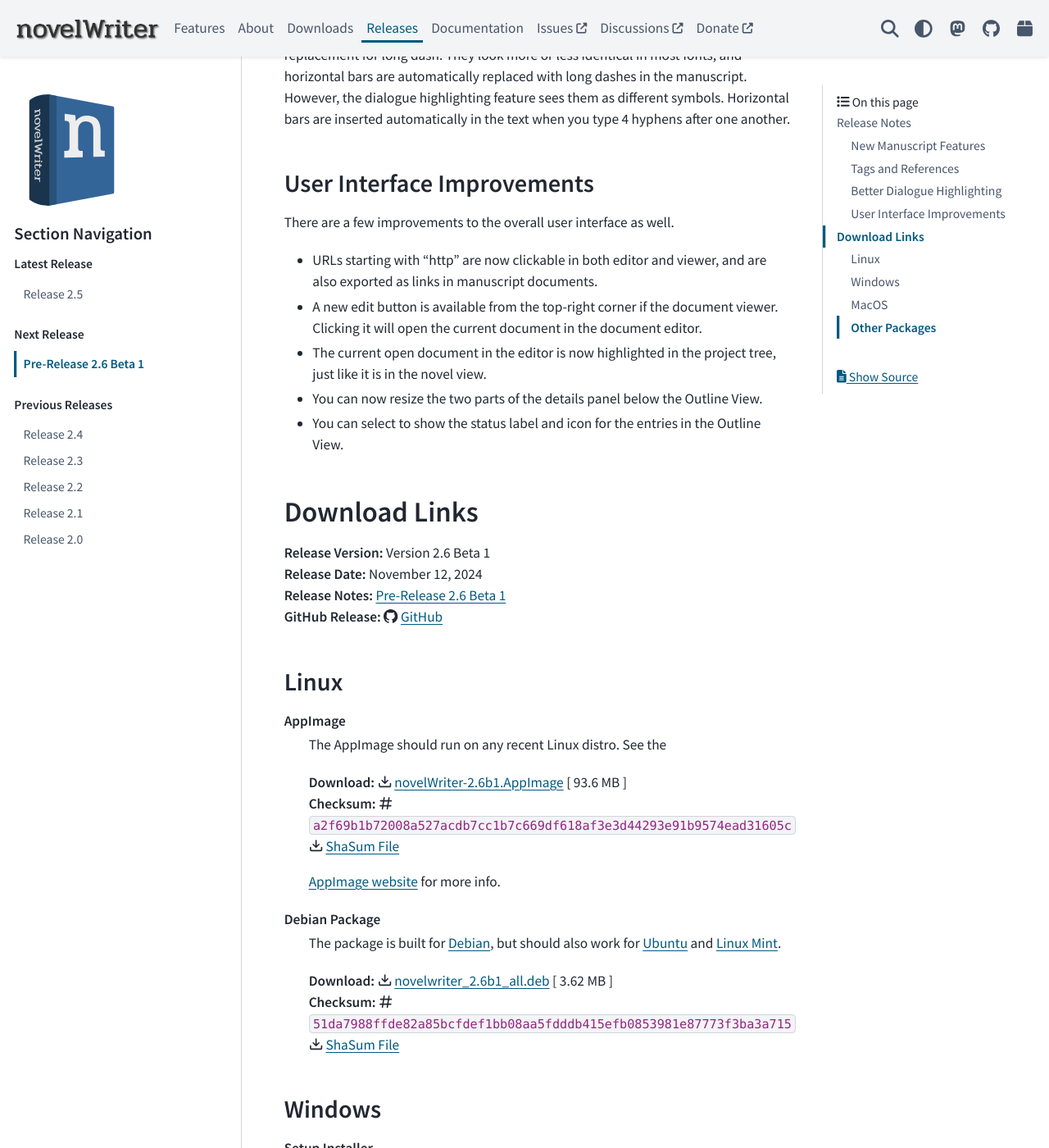
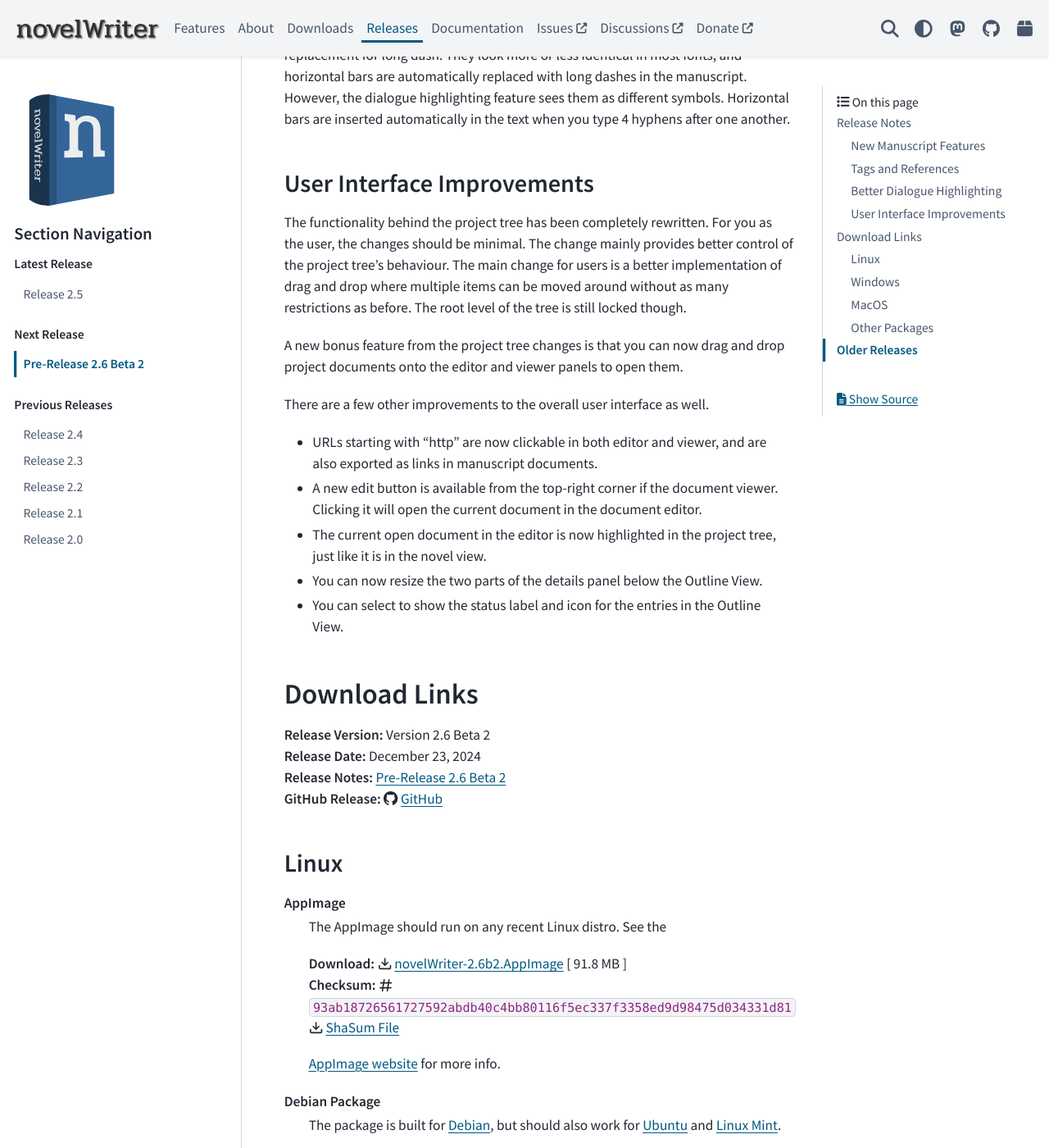
Before and after one commit to vkbo/novelWriter.io, a Sphinx documentation site: the page built from source/releases/release_2_6.rst, in a window 1280 px wide and 1400 px high, scrolled down 2374 px. Shown: the whole window at 82% size. Built offline with Sphinx 7.4.7 and the PyData theme 0.15.4, drawn with Linux system fonts in a browser that asks for light colours; some of the changed text lies outside the part shown.

Commit message:
Release 2.6 Beta 2

```diff
--- a/source/generated/download_pre_release.rst
+++ b/source/generated/download_pre_release.rst
@@ -6,10 +6,10 @@
 .. _SignPath.io: https://about.signpath.io/
 .. _SignPath Foundation: https://signpath.org/
 
-| **Release Version:** Version 2.6 Beta 1
-| **Release Date:** November 12, 2024
+| **Release Version:** Version 2.6 Beta 2
+| **Release Date:** December 23, 2024
 | **Release Notes:** :ref:`main_release_2_6`
-| **GitHub Release:** :octicon:`mark-github` `GitHub <https://github.com/vkbo/novelWriter/releases/tag/v2.6b1>`__
+| **GitHub Release:** :octicon:`mark-github` `GitHub <https://github.com/vkbo/novelWriter/releases/tag/v2.6b2>`__
 
 Linux
 -----
@@ -17,16 +17,16 @@
 **AppImage**
    The AppImage should run on any recent Linux distro. See the
 
-   | **Download:** :octicon:`download` `novelWriter-2.6b1.AppImage <https://github.com/vkbo/novelWriter/releases/download/v2.6b1/novelWriter-2.6b1.AppImage>`__ [ 93.6 MB ]
-   | **Checksum:** :octicon:`hash` ``a2f69b1b72008a527acdb7cc1b7c669df618af3e3d44293e91b9574ead31605c`` :octicon:`download` `ShaSum File <https://github.com/vkbo/novelWriter/releases/download/v2.6b1/novelWriter-2.6b1.AppImage.sha256>`__
+   | **Download:** :octicon:`download` `novelWriter-2.6b2.AppImage <https://github.com/vkbo/novelWriter/releases/download/v2.6b2/novelWriter-2.6b2.AppImage>`__ [ 91.8 MB ]
+   | **Checksum:** :octicon:`hash` ``93ab18726561727592abdb40c4bb80116f5ec337f3358ed9d98475d034331d81`` :octicon:`download` `ShaSum File <https://github.com/vkbo/novelWriter/releases/download/v2.6b2/novelWriter-2.6b2.AppImage.sha256>`__
 
    `AppImage website`_ for more info.
 
 **Debian Package**
    The package is built for Debian_, but should also work for Ubuntu_ and `Linux Mint`_.
 
-   | **Download:** :octicon:`download` `novelwriter_2.6b1_all.deb <https://github.com/vkbo/novelWriter/releases/download/v2.6b1/novelwriter_2.6b1_all.deb>`__ [ 3.62 MB ]
-   | **Checksum:** :octicon:`hash` ``51da7988ffde82a85bcfdef1bb08aa5fdddb415efb0853981e87773f3ba3a715`` :octicon:`download` `ShaSum File <https://github.com/vkbo/novelWriter/releases/download/v2.6b1/novelwriter_2.6b1_all.deb.sha256>`__
+   | **Download:** :octicon:`download` `novelwriter_2.6b2_all.deb <https://github.com/vkbo/novelWriter/releases/download/v2.6b2/novelwriter_2.6b2_all.deb>`__ [ 3.63 MB ]
+   | **Checksum:** :octicon:`hash` ``1735d1191f442f3a6e1a4c14a6967849696e8d422b71134e43ee92c05c1e47e3`` :octicon:`download` `ShaSum File <https://github.com/vkbo/novelWriter/releases/download/v2.6b2/novelwriter_2.6b2_all.deb.sha256>`__
 
 
 Windows
@@ -35,8 +35,8 @@
 **Setup Installer**
    This is a standard setup installer for Windows. It is made for Windows 10 or newer.
 
-   | **Download:** :octicon:`download` `novelwriter-2.6b1-amd64-setup.exe <https://github.com/vkbo/novelWriter/releases/download/v2.6b1/novelwriter-2.6b1-amd64-setup.exe>`__ [ 46.2 MB ]
-   | **Checksum:** :octicon:`hash` ``221e963130985ff62ab5073d03c30b6b355d9fdfcd7dd07c44e6ba88f1d2f333`` :octicon:`download` `ShaSum File <https://github.com/vkbo/novelWriter/releases/download/v2.6b1/novelwriter-2.6b1-amd64-setup.exe.sha256>`__
+   | **Download:** :octicon:`download` `novelwriter-2.6b2-amd64-setup.exe <https://github.com/vkbo/novelWriter/releases/download/v2.6b2/novelwriter-2.6b2-amd64-setup.exe>`__ [ 46.2 MB ]
+   | **Checksum:** :octicon:`hash` ``8bda80249833455c5aa5e053107a93b0aa6f5a6bad832acedb6fa6dc20001e9b`` :octicon:`download` `ShaSum File <https://github.com/vkbo/novelWriter/releases/download/v2.6b2/novelwriter-2.6b2-amd64-setup.exe.sha256>`__
 
    Free code signing is provided by `SignPath.io`_, certificate by `SignPath Foundation`_.
 
@@ -47,15 +47,15 @@
 **DMG Image for Intel**
    This is a DMG image for MacOS with x86_64 architecture. It is built on MacOS 12.
 
-   | **Download:** :octicon:`download` `novelWriter-2.6b1-x86_64.dmg <https://github.com/vkbo/novelWriter/releases/download/v2.6b1/novelWriter-2.6b1-x86_64.dmg>`__ [ 92.5 MB ]
-   | **Checksum:** :octicon:`hash` ``cc4df08b616f01f410749082188a53901c03afcbf46186396e9b94e0ad9218b3`` :octicon:`download` `ShaSum File <https://github.com/vkbo/novelWriter/releases/download/v2.6b1/novelWriter-2.6b1-x86_64.dmg.sha256>`__
+   | **Download:** :octicon:`download` `novelWriter-2.6b2-x86_64.dmg <https://github.com/vkbo/novelWriter/releases/download/v2.6b2/novelWriter-2.6b2-x86_64.dmg>`__ [ 93.3 MB ]
+   | **Checksum:** :octicon:`hash` ``2191a86c9ffeafdfd0119a1b415b339485977cc76881c311999eb5d9da2457be`` :octicon:`download` `ShaSum File <https://github.com/vkbo/novelWriter/releases/download/v2.6b2/novelWriter-2.6b2-x86_64.dmg.sha256>`__
 
 
 **DMG Image for Apple Silicon (M1)**
    This is a DMG image for MacOS with aarch64 architecture. It is built on MacOS 14.
 
-   | **Download:** :octicon:`download` `novelWriter-2.6b1-aarch64.dmg <https://github.com/vkbo/novelWriter/releases/download/v2.6b1/novelWriter-2.6b1-aarch64.dmg>`__ [ 88.0 MB ]
-   | **Checksum:** :octicon:`hash` ``ddc0c55afc4b870029f409742991b00bd237c5a90fb59769e9050be72e88c020`` :octicon:`download` `ShaSum File <https://github.com/vkbo/novelWriter/releases/download/v2.6b1/novelWriter-2.6b1-aarch64.dmg.sha256>`__
+   | **Download:** :octicon:`download` `novelWriter-2.6b2-aarch64.dmg <https://github.com/vkbo/novelWriter/releases/download/v2.6b2/novelWriter-2.6b2-aarch64.dmg>`__ [ 88.2 MB ]
+   | **Checksum:** :octicon:`hash` ``54299e2c140ba533ae92affce47a1b02ad8cb58b5bb227d1fdbb6126e676637b`` :octicon:`download` `ShaSum File <https://github.com/vkbo/novelWriter/releases/download/v2.6b2/novelWriter-2.6b2-aarch64.dmg.sha256>`__
 
 
 Other Packages
@@ -64,11 +64,11 @@
 **Python Wheel**
    The Wheel package can be installed with ``pip install <file_path>``.
 
-   | **Download:** :octicon:`download` `novelWriter-2.6b1-py3-none-any.whl <https://github.com/vkbo/novelWriter/releases/download/v2.6b1/novelWriter-2.6b1-py3-none-any.whl>`__ [ 4.12 MB ]
-   | **Checksum:** :octicon:`hash` ``3f2a551cf045d1ca32a10dd59a4e6aab042760af1835fcb4338a19e714311c4b`` :octicon:`download` `ShaSum File <https://github.com/vkbo/novelWriter/releases/download/v2.6b1/novelWriter-2.6b1-py3-none-any.whl.sha256>`__
+   | **Download:** :octicon:`download` `novelWriter-2.6b2-py3-none-any.whl <https://github.com/vkbo/novelWriter/releases/download/v2.6b2/novelWriter-2.6b2-py3-none-any.whl>`__ [ 4.16 MB ]
+   | **Checksum:** :octicon:`hash` ``15b4d2853904e584e0bf79ebdae69a2bc1b1bdc5e2641deebba446938d8aa955`` :octicon:`download` `ShaSum File <https://github.com/vkbo/novelWriter/releases/download/v2.6b2/novelWriter-2.6b2-py3-none-any.whl.sha256>`__
 
 **Source Code**
 The source code packages are archived files of the entire source code. See also the `novelWriter Repository`_.
 
-| **Download:** :octicon:`download` `novelWriter-2.6b1.zip <https://api.github.com/repos/vkbo/novelWriter/zipball/v2.6b1>`__
-| **Download:** :octicon:`download` `novelWriter-2.6b1.tar.gz <https://api.github.com/repos/vkbo/novelWriter/tarball/v2.6b1>`__
+| **Download:** :octicon:`download` `novelWriter-2.6b2.zip <https://api.github.com/repos/vkbo/novelWriter/zipball/v2.6b2>`__
+| **Download:** :octicon:`download` `novelWriter-2.6b2.tar.gz <https://api.github.com/repos/vkbo/novelWriter/tarball/v2.6b2>`__
--- a/source/releases/release_2_6.rst
+++ b/source/releases/release_2_6.rst
@@ -1,12 +1,13 @@
 .. _main_release_2_6:
 
 **********************
-Pre-Release 2.6 Beta 1
+Pre-Release 2.6 Beta 2
 **********************
 
-| **Release Date:** November 12, 2024
+| **Release Date:** December 23, 2024
 
 .. _Issues: https://github.com/vkbo/novelWriter/issues
+
 
 Release Notes
 =============
@@ -16,7 +17,7 @@
    This is a pre-release of the next release version, and is intended for testing only. Please be careful when using this version
    on live writing projects, and make sure you take frequent backups.
 
-   You can follow the development progress on the `2.6 RC 1 Milestone <https://github.com/vkbo/novelWriter/milestone/90>`__.
+   You can follow the development progress on the `2.6 RC 1 Milestone <https://github.com/vkbo/novelWriter/milestone/91>`__.
 
 
 New Manuscript Features
@@ -81,7 +82,15 @@
 User Interface Improvements
 ---------------------------
 
-There are a few improvements to the overall user interface as well.
+The functionality behind the project tree has been completely rewritten. For you as the user, the changes should be minimal. The
+change mainly provides better control of the project tree's behaviour. The main change for users is a better implementation of
+drag and drop where multiple items can be moved around without as many restrictions as before. The root level of the tree is still
+locked though.
+
+A new bonus feature from the project tree changes is that you can now drag and drop project documents onto the editor and viewer
+panels to open them.
+
+There are a few other improvements to the overall user interface as well.
 
 * URLs starting with "http" are now clickable in both editor and viewer, and are also exported as links in manuscript documents.
 * A new edit button is available from the top-right corner if the document viewer. Clicking it will open the current document in the
@@ -95,3 +104,11 @@
 ==============
 
 .. include:: ../generated/download_pre_release.rst
+
+
+Older Releases
+==============
+
+Past release packages are available for download on `GitHub <https://github.com/vkbo/novelWriter/releases>`__.
+
+| :octicon:`mark-github` `Download Release 2.6 Beta 1 <https://github.com/vkbo/novelWriter/releases/tag/v2.6b1>`__
```
